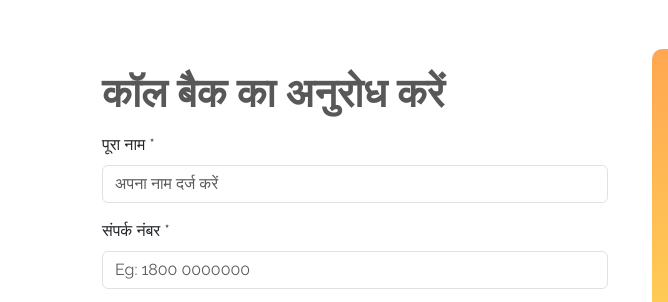
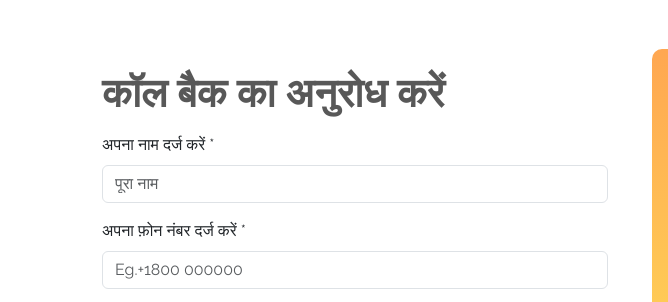
Before and after one commit to Sumit-Chouhan-786/landing-page, a plain HTML site: page index.html in a window 1280 px wide. Shown: the part 1380-1682 px from the top of the page, 0-668 px from the left. Drawn offline with nearby package versions, Linux system fonts and the light colour scheme.

Commit message:
code merge with dev

```diff
--- a/index.html
+++ b/index.html
@@ -158,12 +158,12 @@
                     <h4 class="mb-3 fw-semibold text_primary fs_xl">कॉल बैक का अनुरोध करें</h4>
                     <form>
                         <div class="mb-3">
-                            <label class="form-label">पूरा नाम *</label>
-                            <input type="text" class="form-control" placeholder="अपना नाम दर्ज करें" required>
+                            <label class="form-label">अपना नाम दर्ज करें *</label>
+                            <input type="text" class="form-control" placeholder="पूरा नाम" required>
                         </div>
                         <div class="mb-3">
-                            <label class="form-label">संपर्क नंबर *</label>
-                            <input type="tel" class="form-control" placeholder="Eg: 1800 0000000" required>
+                            <label class="form-label">अपना फ़ोन नंबर दर्ज करें *</label>
+                            <input type="tel" class="form-control" placeholder="Eg.+1800 000000" required>
                         </div>
                         <div class="mb-3">
                             <label class="form-label">आपका नज़दीकी बैंक शाखा</label>
```
